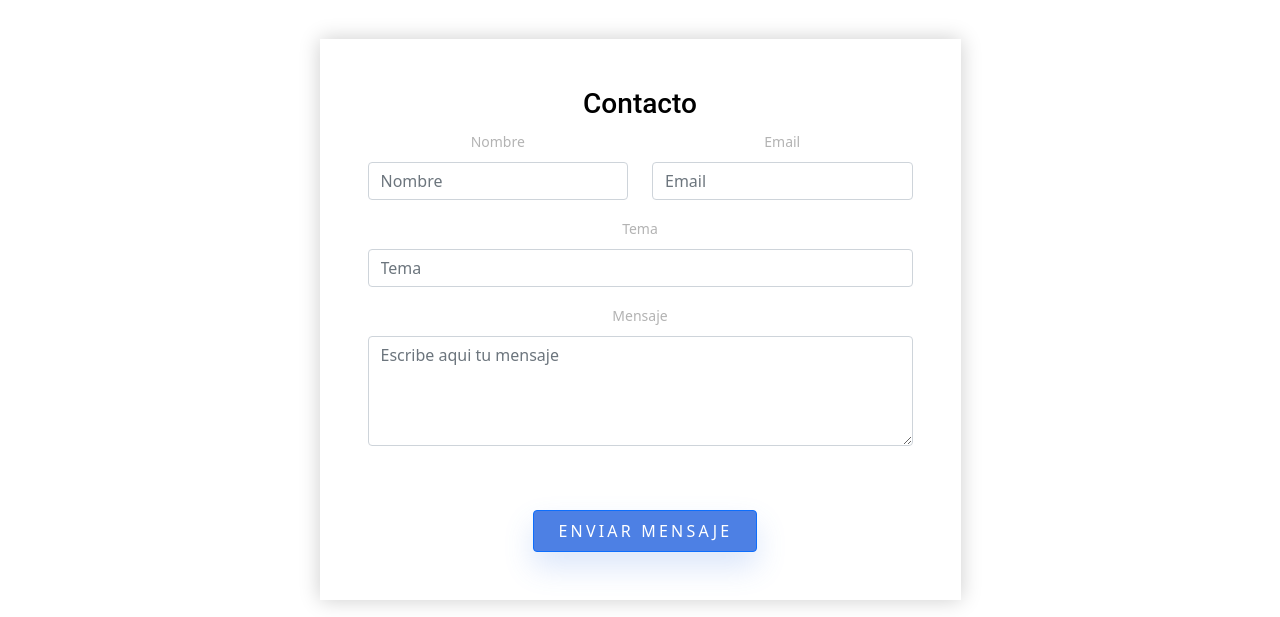
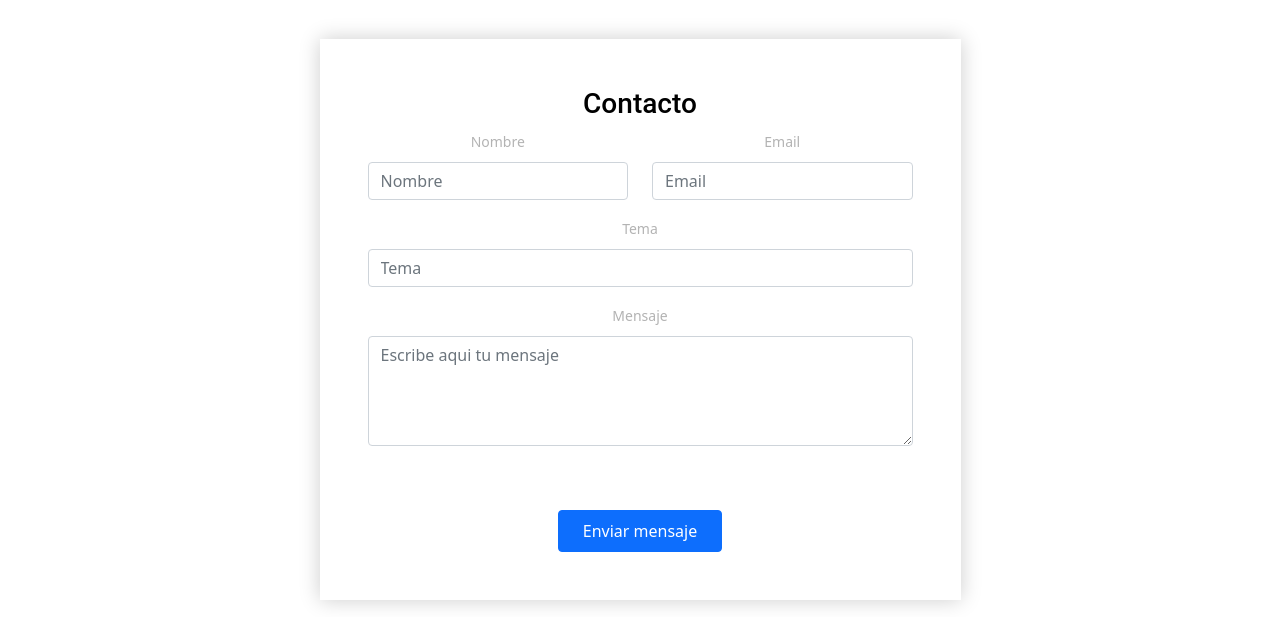
Before and after one commit to Juanjosan96/ProyectoDIW, a website: page ProyectoRecuperacionDIW/contacto.html in a window 1280 px wide. Shown: the part 183-800 px from the top of the page. Drawn offline with nearby package versions, Linux system fonts and the light colour scheme.

Commit message:
Finalización

```diff
--- a/ProyectoRecuperacionDIW/css/styles.css
+++ b/ProyectoRecuperacionDIW/css/styles.css
@@ -16,26 +16,6 @@ h6
   font-family: "Roboto", sans-serif;
   color: #000;
 }
-
-
-
-.btn {
-  border: none;
-  border-radius: 0;
-  font-size: 11px;
-  letter-spacing: .2rem;
-  text-transform: uppercase;
-  border-radius: 30px !important;
-}
-
-.btn.btn-primary {
-  border-radius: 30px;
-  background: #4d80e4;
-  color: #fff;
-  box-shadow: 0 15px 30px 0 rgba(77, 128, 228, 0.2);
-}
-
-
 
 .contact-wrap {
   box-shadow: 0 0px 20px 0 rgba(0, 0, 0, 0.2);
```
